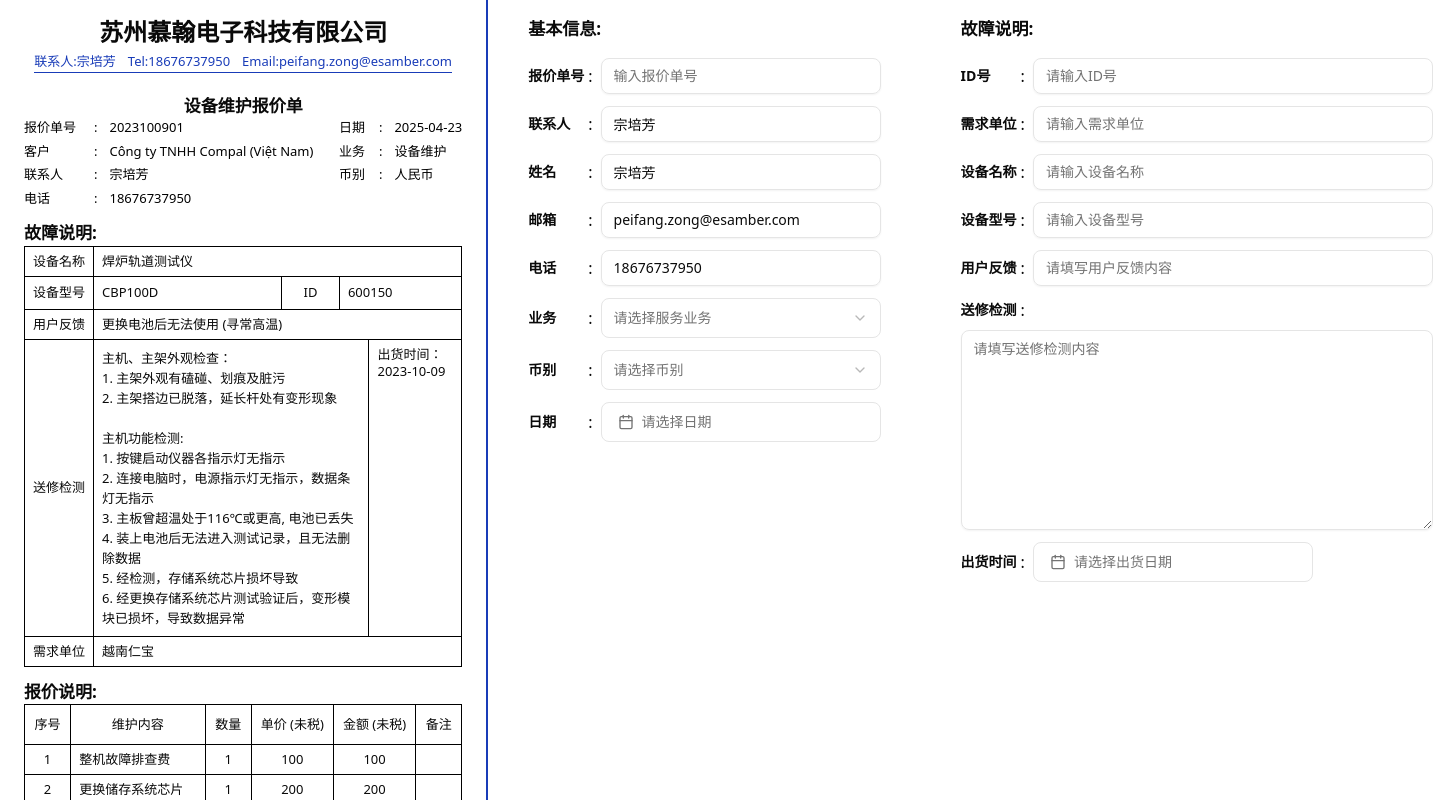
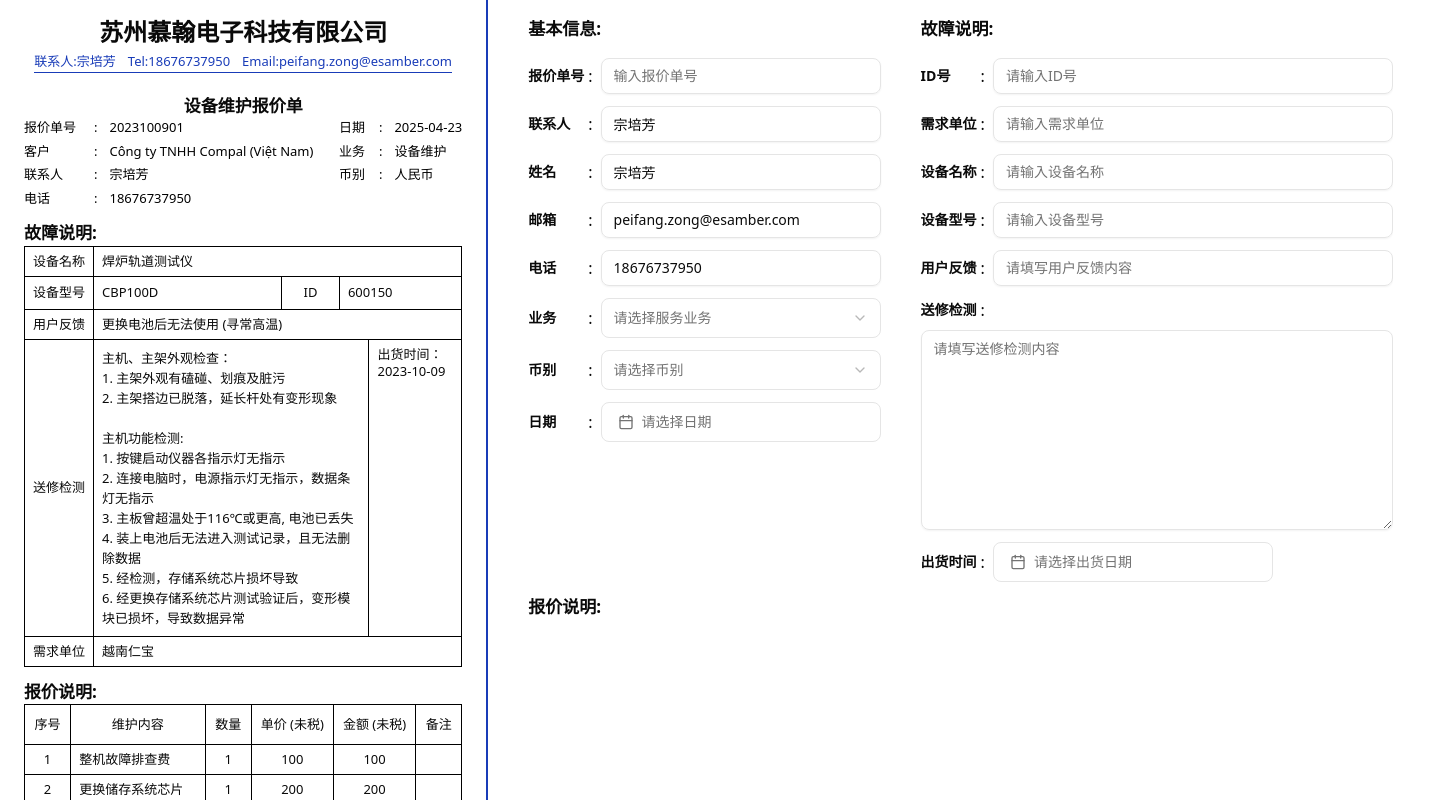
Before and after one commit to nickchow2020/turbo-invoice-app, a Next.js app: page / in a window 1280 px wide. Shown: the top 800 px of the page, 1433 px wide, since content can reach past the window. Built offline with nearby package versions, Linux system fonts and the light colour scheme.

Commit message:
update page width column

```diff
--- a/src/app/page.tsx
+++ b/src/app/page.tsx
@@ -31,7 +31,8 @@ export default function Page() {
                     <Footer />
                 </section>
             </div>
-            <div className="px-10 py-4 border-l-2 border-l-blue-800 min-w-[210mm] flex">
+            <div className="px-10 py-4 border-l-2 border-l-blue-800 min-w-[210mm]">
+                <article className="flex h-fit w-full">
                     <section className="pr-10">
                         <h2 className="font-extrabold text-[17px] mb-4">
                             基本信息:
@@ -79,9 +80,12 @@ export default function Page() {
                             selectorClassName="w-70"
                         />
 
-                    <CalenderColumn title="日期" placeholder={"请选择日期"} />
+                        <CalenderColumn
+                            title="日期"
+                            placeholder={"请选择日期"}
+                        />
                     </section>
-                <section className="pl-10">
+                    <section>
                         <h2 className="font-extrabold text-[17px] mb-4">
                             故障说明:
                         </h2>
@@ -120,6 +124,12 @@ export default function Page() {
                             selectorClassName="w-100"
                         />
                     </section>
+                </article>
+                <article>
+                    <h2 className="font-extrabold text-[17px] mb-4">
+                        报价说明:
+                    </h2>
+                </article>
             </div>
         </main>
     );
```
Lines whose indentation alone changed are shown as unchanged.
